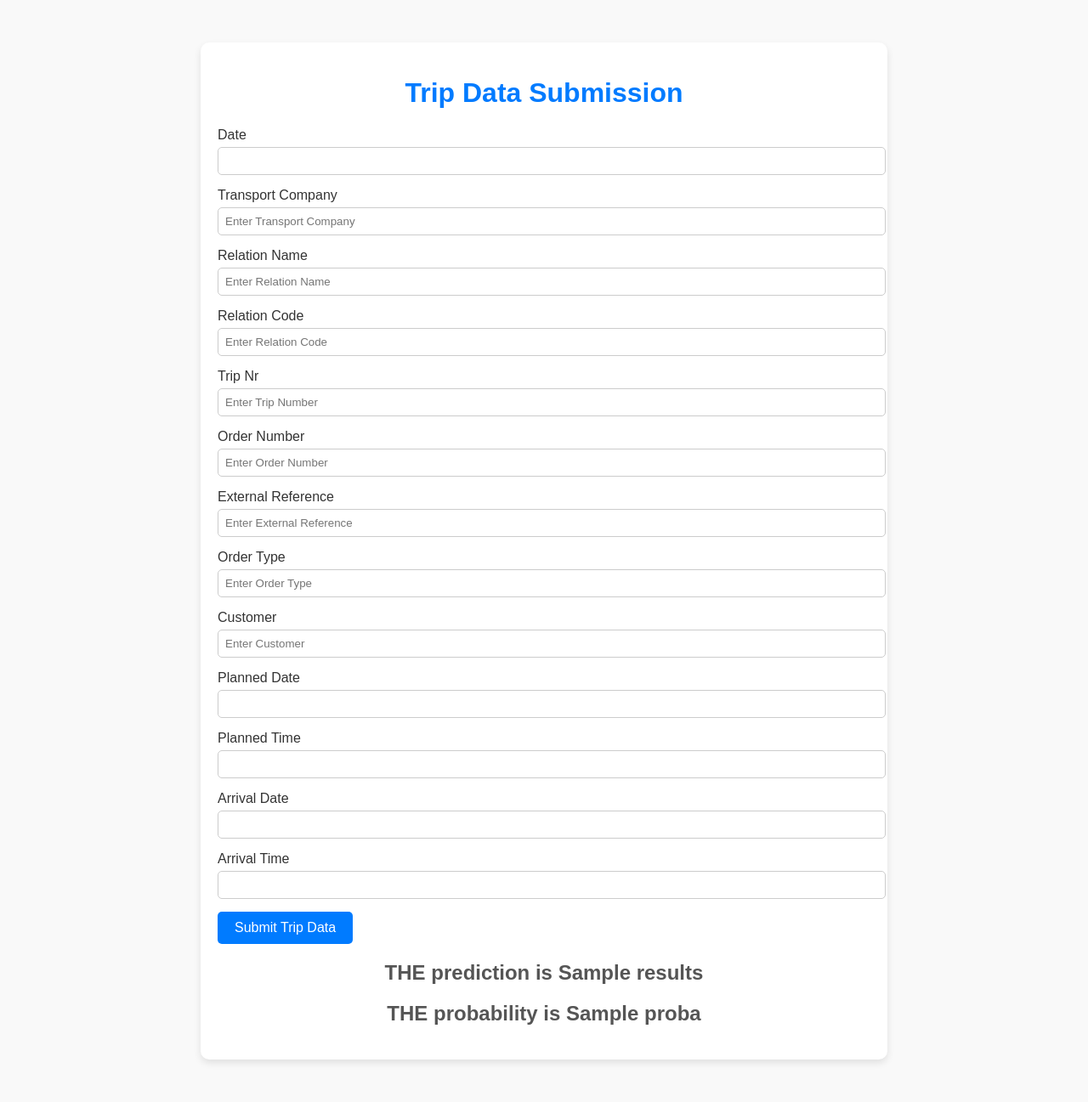
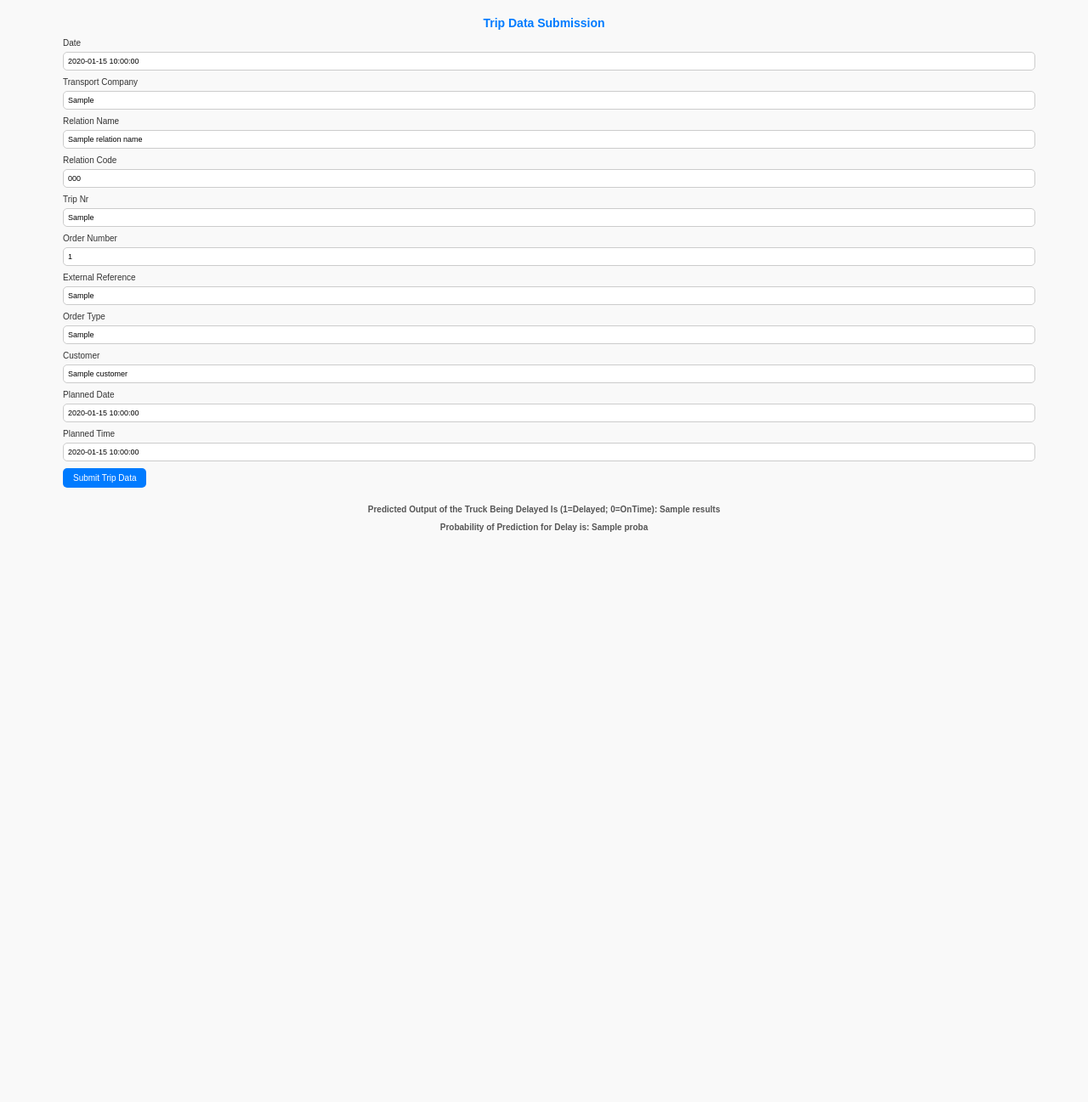
Before and after one commit to arnob8/PS_1_TruckArrivalTime_Classif, a Flask app: template templates/home.html in a window 1280 px wide. Shown: the whole page at 85% size. After the commit the page ends 626 px from the top, so only its background shows below. Run offline with Flask 3, Linux system fonts and the light colour scheme; the template is opened without the code that fills it: most values are stand-ins (such as "Sample title", 1, 10 or a date in 2020).

Commit message:
Final Commit for template

```diff
--- a/app.py
+++ b/app.py
@@ -5,6 +5,7 @@ import pandas as pd
 from sklearn.preprocessing import StandardScaler
 from src.pipelines.predict_pipeline import CustomData,PredictPipeline
 from datetime import datetime
+
 
 application=Flask(__name__) # This basically gives the entry point where we need to execute
 
@@ -27,27 +28,30 @@ def predict_datapoint():
     if request.method=='GET':
         return render_template('home.html')# Input data fields will be present
     else:
+        #p
+        print("############### Good Job ! Getting this Far! ###############")
+        print("#Step-1: We have accepted the Data - in the prescribed format")
         # Parse the date in the format "%d/%m/%Y"
         date_str = request.form.get('date')
         date_obj = datetime.strptime(date_str, '%d/%m/%Y').date()
         formatted_date = date_obj.strftime('%d/%m/%Y')
-        print("Printing DateObj",date_obj)
+
         # Parse planned_date and arrival_date in the same format if needed
         planned_date_str = request.form.get('planned_date')
         planned_date_obj = datetime.strptime(planned_date_str, '%d/%m/%Y').date()
         formatted_planned_date= planned_date_obj.strftime('%d/%m/%Y')
 
-        arrival_date_str = request.form.get('arrival_date')
-        arrival_date_obj = datetime.strptime(arrival_date_str, '%d/%m/%Y').date()
-        formatted_arrival_date= arrival_date_obj.strftime('%d/%m/%Y')
+        #arrival_date_str = request.form.get('arrival_date')
+        #arrival_date_obj = datetime.strptime(arrival_date_str, '%d/%m/%Y').date()
+        #formatted_arrival_date= arrival_date_obj.strftime('%d/%m/%Y')
 
         # Parse the time (Planned Time and Arrival Time)
         planned_time_str = request.form.get('planned_time')
         planned_time_obj = datetime.strptime(planned_time_str, '%I:%M %p').strftime('%I:%M:%S %p')  # Convert to required format with seconds
 
 
-        arrival_time_str = request.form.get('arrival_time')
-        arrival_time_obj = datetime.strptime(arrival_time_str, '%I:%M %p').strftime('%I:%M:%S %p')  # Convert to required format with seconds
+        #arrival_time_str = request.form.get('arrival_time')
+        #arrival_time_obj = datetime.strptime(arrival_time_str, '%I:%M %p').strftime('%I:%M:%S %p')  # Convert to required format with seconds
 
         #for POST - Own custom class, this will be created in predict pipeline too
         data=CustomData(
@@ -61,22 +65,51 @@ def predict_datapoint():
             order_type=request.form.get('order_type'),
             customer=request.form.get('customer'),
             planned_date=formatted_planned_date,
-            planned_time=planned_time_obj,
-            arrival_date=formatted_arrival_date,
-            arrival_time=arrival_time_obj
+            planned_time=planned_time_obj
+            #arrival_date=formatted_arrival_date,
+            #arrival_time=arrival_time_obj
 
         )
         pred_df=data.get_data_as_data_frame()
+        print(("########Step-2: Please view the captured DataFrame:"))
         print(pred_df)
-        print("Before Prediction")
+        print("########Step-3: Havent Started Prediction Yet")
 
         predict_pipeline=PredictPipeline()
-        print("Mid Prediction")
+        print("########Step-4: Mid Prediction - Prediction Object Created")
         results,proba=predict_pipeline.predict(pred_df)
-        print("after Prediction")
-        print("Results",results[0])
-        print("Results",proba)
-        return render_template('home.html',results=results[0],proba=proba)#Output will be in the list format
+        print(results)
+        print(proba)
+        #Rounding off the probability of 1
+        prob_of_1 = proba[0, 1] #takes the second element in row 1 from the array
+        rounded_prob_of_1 = round(prob_of_1,2)
+        #Mapping the FInal Prediction 1= Delayed, 0 =OnTime
+        # Use an if-else statement
+        # Use map to convert 0 -> "OnTime" and 1 -> "Delayed"
+        mapped_results = list(map(lambda x: "OnTime" if x == 0 else "Delayed", results))
+
+        print(mapped_results)
+        #print(probability_of_1)
+        #Output is customeised only for 1 result
+        print("########Step-8: Prediction Completed - Please find the results below")
+        print("########Result-1:Prediction Results for the record:",mapped_results[0])
+        print("########Result-2:Probability for Prediction Results for the record:",rounded_prob_of_1)
+        return render_template(
+            'home.html',
+            results=mapped_results[0],
+            proba=rounded_prob_of_1,
+            date=date_str,
+            transport_company=request.form.get('transport_company'),
+            relation_name=request.form.get('relation_name'),
+            relation_code=request.form.get('relation_code'),
+            trip_nr=request.form.get('trip_nr'),
+            order_number=request.form.get('order_number'),
+            external_reference=request.form.get('external_reference'),
+            order_type=request.form.get('order_type'),
+            customer=request.form.get('customer'),
+            planned_date=planned_date_str,
+            planned_time=planned_time_str
+        )
 
 
 if __name__=="__main__":
--- a/src/components/model_trainer.py
+++ b/src/components/model_trainer.py
@@ -117,6 +117,6 @@ class ModelTrainer:
                 file_path = self.model_trainer_config.trained_model_file_path,
                 obj = best_rf_model_on_recall
             )
-            return model_scores
+            return model_scores,model_scores_test
         except Exception as e:
             raise CustomException(e, sys)
--- a/templates/home.html
+++ b/templates/home.html
@@ -2,7 +2,7 @@
 <html lang="en">
 <head>
     <meta charset="UTF-8">
-    <meta name="viewport" content="width=device-width, initial-scale=1.0">
+    <meta name="viewport" content="width=device-width, initial-scale=0.7"> <!-- Further zoom out -->
     <title>Trip Data Form</title>
     <style>
         body {
@@ -10,28 +10,38 @@
             margin: 0;
             padding: 0;
             background-color: #f9f9f9;
+            font-size: 10px; /* Smaller font size */
+            overflow: hidden; /* Hide scrollbars */
         }
 
-        .form-container {
-            width: 60%;
-            margin: 50px auto;
-            padding: 20px;
-            background-color: #ffffff;
-            border-radius: 10px;
-            box-shadow: 0px 4px 8px rgba(0, 0, 0, 0.1);
+        .container {
+            width: 90%;
+            margin: 0 auto;
+            padding: 10px;
+            box-sizing: border-box;
         }
 
         h1 {
             text-align: center;
-            color: #007bff; /* Light blue for the heading */
+            color: #007bff;
+            font-size: 14px; /* Smaller font size */
+            margin-bottom: 10px;
+        }
+
+        h2 {
+            text-align: center;
+            color: #555;
+            font-size: 10px; /* Smaller font size */
+            margin-top: 10px;
         }
 
         form {
-            margin-top: 20px;
+            margin-top: 10px;
+            display: block;
         }
 
         .form-label {
-            font-size: 16px;
+            font-size: 10px; /* Smaller font size */
             margin-bottom: 5px;
             display: block;
             color: #333;
@@ -39,101 +49,100 @@
 
         .form-control {
             width: 100%;
-            padding: 8px;
-            margin-bottom: 15px;
+            padding: 5px;
+            margin-bottom: 8px;
             border: 1px solid #ccc;
             border-radius: 5px;
+            font-size: 9px; /* Smaller font size */
         }
 
         .btn-primary {
-            background-color: #007bff; /* Light blue for the button */
+            background-color: #007bff;
             color: white;
             border: none;
-            padding: 10px 20px;
+            padding: 6px 12px;
             border-radius: 5px;
             cursor: pointer;
-            font-size: 16px;
+            font-size: 10px;
         }
 
         .btn-primary:hover {
             background-color: #0056b3;
         }
 
-        h2 {
+        .results {
+            display: block;
+            margin-top: 20px;
             text-align: center;
-            color: #555;
-            margin-top: 20px;
+            font-size: 20px;
         }
+
+        .result-text {
+            margin-bottom: 10px;
+            font-size: 20px;
+        }
+
     </style>
 </head>
 <body>
-    <div class="form-container">
+    <div class="container">
         <h1>Trip Data Submission</h1>
 
+        <!-- Form -->
         <form action="{{ url_for('predict_datapoint') }}" method="post">
             <div class="mb-3">
                 <label class="form-label">Date</label>
-                <input class="form-control" type="text" name="date" required>
+                <input class="form-control" type="text" name="date" value="{{ date }}" required>
             </div>
 
             <div class="mb-3">
                 <label class="form-label">Transport Company</label>
-                <input class="form-control" type="text" name="transport_company" placeholder="Enter Transport Company" required>
+                <input class="form-control" type="text" name="transport_company" placeholder="Enter Transport Company" value="{{ transport_company }}" required>
             </div>
 
             <div class="mb-3">
                 <label class="form-label">Relation Name</label>
-                <input class="form-control" type="text" name="relation_name" placeholder="Enter Relation Name" required>
+                <input class="form-control" type="text" name="relation_name" placeholder="Enter Relation Name" value="{{ relation_name }}" required>
             </div>
 
             <div class="mb-3">
                 <label class="form-label">Relation Code</label>
-                <input class="form-control" type="text" name="relation_code" placeholder="Enter Relation Code" required>
+                <input class="form-control" type="text" name="relation_code" placeholder="Enter Relation Code" value="{{ relation_code }}" required>
             </div>
 
             <div class="mb-3">
                 <label class="form-label">Trip Nr</label>
-                <input class="form-control" type="text" name="trip_nr" placeholder="Enter Trip Number" required>
+                <input class="form-control" type="text" name="trip_nr" placeholder="Enter Trip Number" value="{{ trip_nr }}" required>
             </div>
 
             <div class="mb-3">
                 <label class="form-label">Order Number</label>
-                <input class="form-control" type="text" name="order_number" placeholder="Enter Order Number" required>
+                <input class="form-control" type="text" name="order_number" placeholder="Enter Order Number" value="{{ order_number }}" required>
             </div>
 
             <div class="mb-3">
                 <label class="form-label">External Reference</label>
-                <input class="form-control" type="text" name="external_reference" placeholder="Enter External Reference" required>
+                <input class="form-control" type="text" name="external_reference" placeholder="Enter External Reference" value="{{ external_reference }}" required>
             </div>
 
             <div class="mb-3">
                 <label class="form-label">Order Type</label>
-                <input class="form-control" type="text" name="order_type" placeholder="Enter Order Type" required>
+                <input class="form-control" type="text" name="order_type" placeholder="Enter Order Type" value="{{ order_type }}" required>
             </div>
 
             <div class="mb-3">
                 <label class="form-label">Customer</label>
-                <input class="form-control" type="text" name="customer" placeholder="Enter Customer" required>
+                <input class="form-control" type="text" name="customer" placeholder="Enter Customer" value="{{ customer }}" required>
             </div>
 
             <div class="mb-3">
                 <label class="form-label">Planned Date</label>
-                <input class="form-control" type="text" name="planned_date" required>
+                <input class="form-control" type="text" name="planned_date" value="{{ planned_date }}" required>
             </div>
 
             <div class="mb-3">
                 <label class="form-label">Planned Time</label>
-                <input class="form-control" type="text" name="planned_time" required>
-            </div>
-
-            <div class="mb-3">
-                <label class="form-label">Arrival Date</label>
-                <input class="form-control" type="text" name="arrival_date" required>
-            </div>
-
-            <div class="mb-3">
-                <label class="form-label">Arrival Time</label>
-                <input class="form-control" type="text" name="arrival_time" required>
+                <input class="form-control" type="text" name="planned_time" value="{{ planned_time }}" required>
             </div>
 
             <div class="mb-3">
@@ -141,12 +150,17 @@
             </div>
         </form>
 
-        <h2>
-            THE prediction is {{ results }}
-        </h2>
-        <h2>
-            THE probability is {{ proba }}
-        </h2>
+        <!-- Display Results -->
+        <div class="results">
+            {% if results is not none %}
+                <div class="result-text">
+                    <h2>Predicted Output of the Truck Being Delayed Is (1=Delayed; 0=OnTime): {{ results }}</h2>
+                </div>
+                <div class="result-text">
+                    <h2>Probability of Prediction for Delay is: {{ proba }}</h2>
+                </div>
+            {% endif %}
+        </div>
     </div>
 </body>
 </html>
```
Also changed, not shown: src/components/data_trans_3.py (+5 -3 lines), src/pipelines/predict_pipeline.py (+22 -20 lines).
